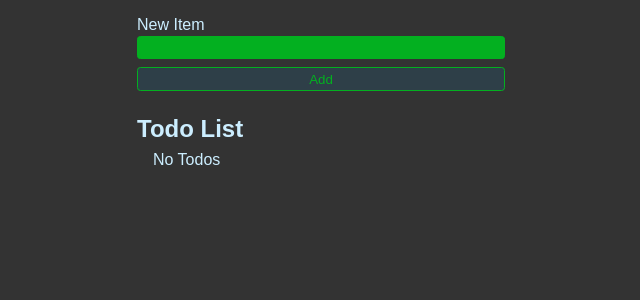
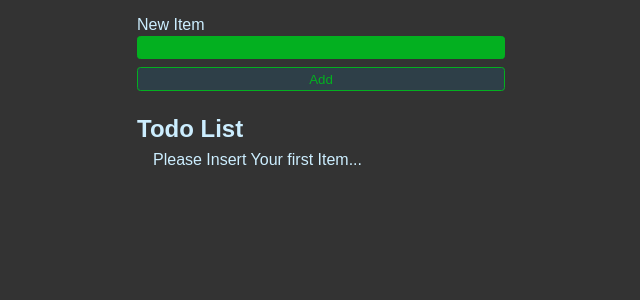
Before and after one commit to code-mazin/phase-2-project, a React app: page / in a window 1280 px wide. Shown: the top 300 px of the page, without its empty margins (319-959 px from the left). Built offline with nearby package versions, Linux system fonts and the light colour scheme; the HTML template or start-up script is replaced by a standard one.

Commit message:
update files

```diff
--- a/src/App.jsx
+++ b/src/App.jsx
@@ -1,7 +1,7 @@
 import { useEffect, useState } from "react"
-import { NewTodoForm } from "./NewTodoForm"
+import { NewInputForm } from "./newInputForm"
 import "./styles.css"
-import { TodoList } from "./TodoList"
+import { InputList } from "./InputList"
 
 export default function App() {
   const [todos, setTodos] = useState(() => {
@@ -44,9 +44,9 @@ export default function App() {
 
   return (
     <>
-      <NewTodoForm onSubmit={addTodo} />
+      <NewInputForm onSubmit={addTodo} />
       <h1 className="header">Todo List</h1>
-      <TodoList todos={todos} toggleTodo={toggleTodo} deleteTodo={deleteTodo} />
+      <InputList todos={todos} toggleTodo={toggleTodo} deleteTodo={deleteTodo} />
     </>
   )
 }
--- a/src/TodoItem.jsx
+++ b/src/InputItem.jsx
@@ -1,4 +1,4 @@
-export function TodoItem({ completed, id, title, toggleTodo, deleteTodo }) {
+export function InputItem({ completed, id, title, toggleTodo, deleteTodo }) {
     return (
       <li>
         <label>
--- a/src/TodoList.jsx
+++ b/src/InputList.jsx
@@ -1,12 +1,12 @@
-import { TodoItem } from "./TodoItem"
+import { InputItem } from "./InputItem"
 
-export function TodoList({ todos, toggleTodo, deleteTodo }) {
+export function InputList({ todos, toggleTodo, deleteTodo }) {
   return (
     <ul className="list">
-      {todos.length === 0 && "No Todos"}
+      {todos.length === 0 && "Please Insert Your first Item..."}
       {todos.map(todo => {
         return (
-          <TodoItem
+          <InputItem
             {...todo}
             key={todo.id}
             toggleTodo={toggleTodo}
--- a/src/NewTodoForm.jsx
+++ b/src/newInputForm.jsx
@@ -1,6 +1,6 @@
 import { useState } from "react"
 
-export function NewTodoForm({ onSubmit }) {
+export function NewInputForm({ onSubmit }) {
   const [newOne, setNewOne] = useState("")
 
   function handleSubmit(e) {
```
